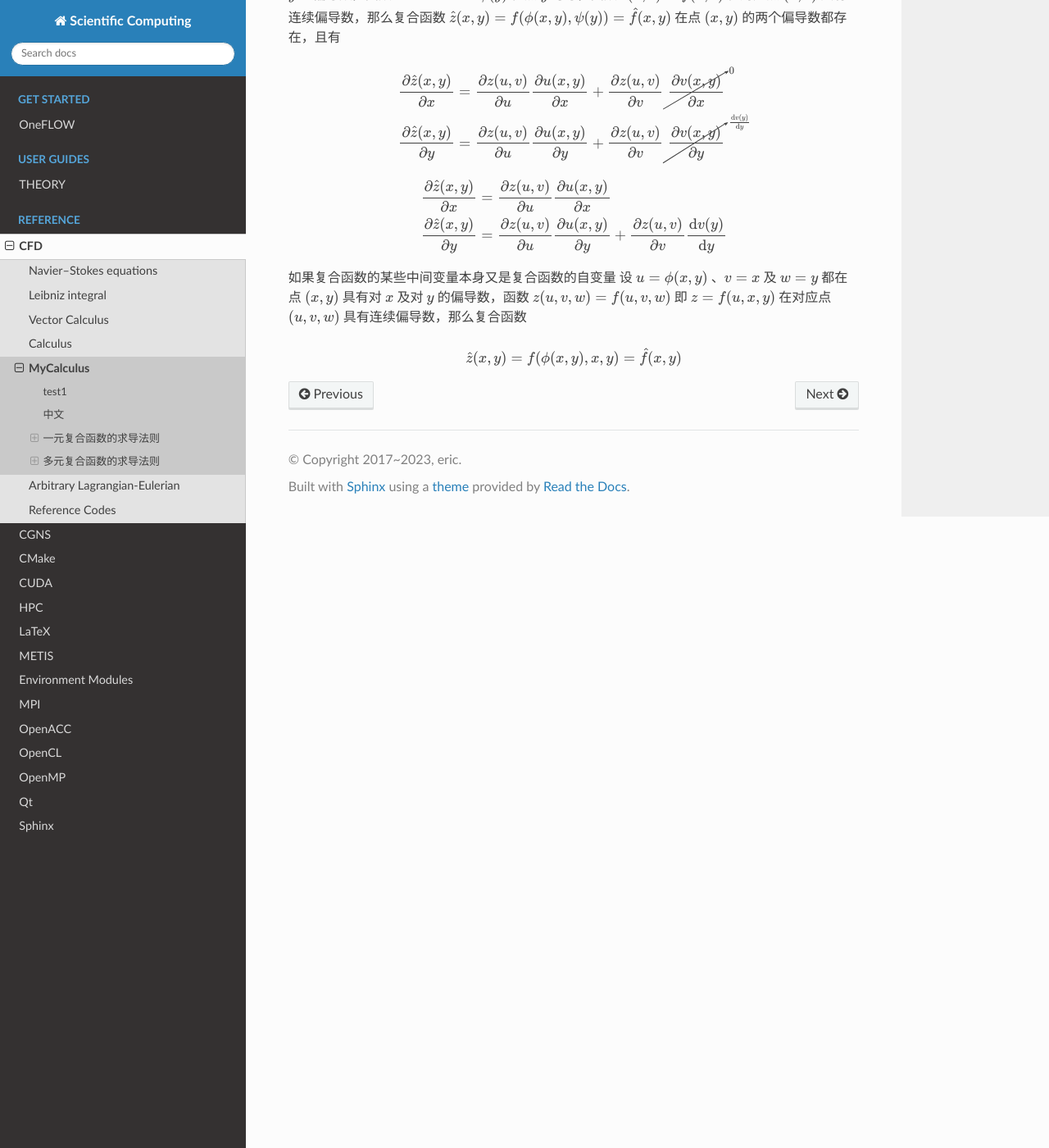
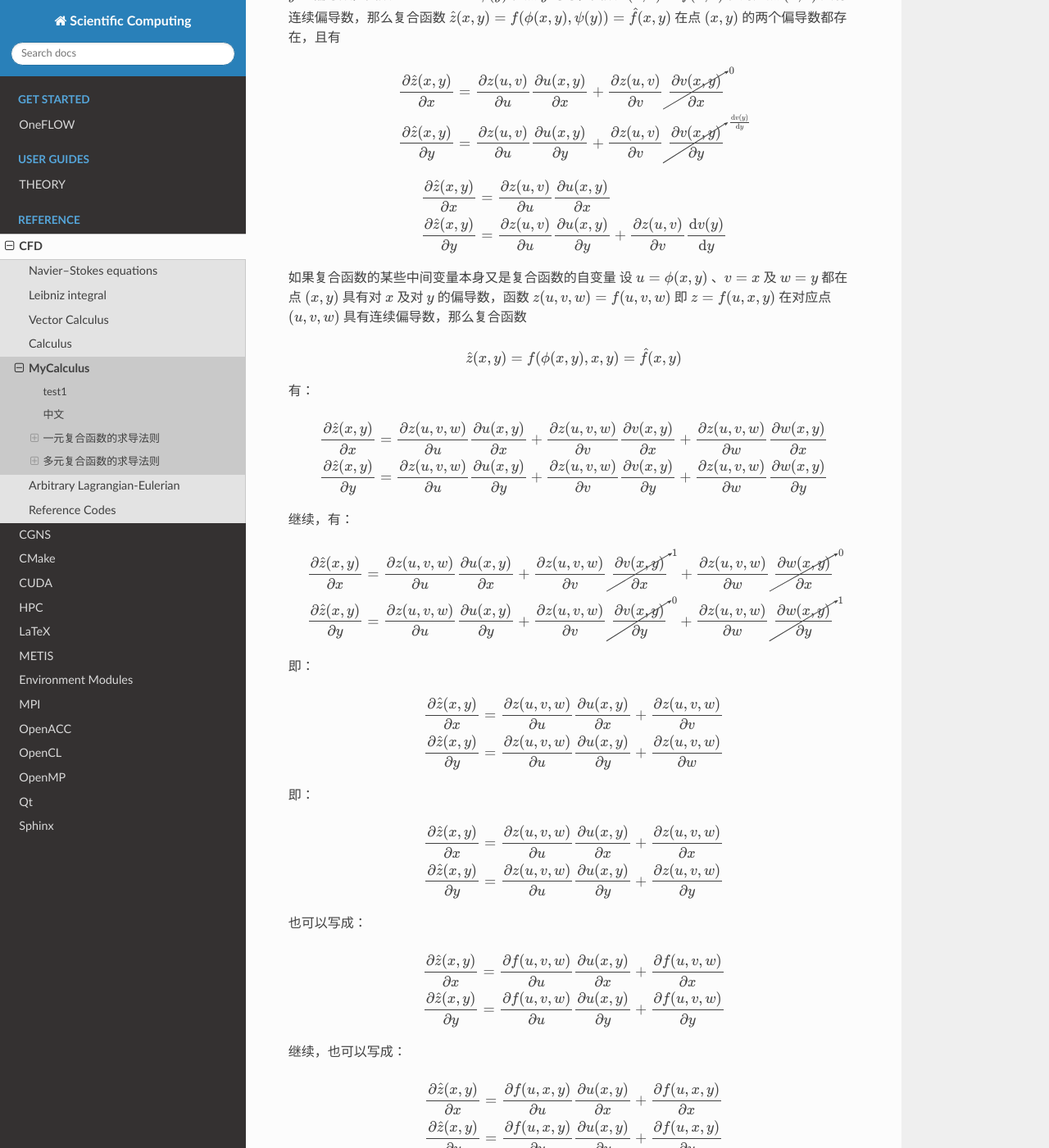
Before and after one commit to eric2003/test-doc, a Sphinx documentation site: the page built from docs/source/cfd/mycalculus.rst, in a window 1280 px wide and 1400 px high, scrolled down 3957 px. Shown: the whole window at 82% size. Built offline with Sphinx 7.4.7 and the Read the Docs theme 2.0.0, drawn with Linux system fonts in a browser that asks for light colours; some of the changed text lies outside the part shown.

Commit message:
Update mycalculus.rst

```diff
--- a/docs/source/cfd/mycalculus.rst
+++ b/docs/source/cfd/mycalculus.rst
@@ -245,3 +245,85 @@ test1
 
 .. math::
   \hat{z}(x,y)=f(\phi(x,y),x,y)=\hat{f}(x,y)
+
+
+有：
+
+.. math::
+  \begin{align}
+    \frac{\partial \hat{z}(x,y)}{\partial x} & = \frac{\partial z(u,v,w)}{\partial u} \frac{\partial u(x,y)}{\partial x}+
+    \frac{\partial z(u,v,w)}{\partial v} \frac{\partial v(x,y)}{\partial x}+
+    \frac{\partial z(u,v,w)}{\partial w} \frac{\partial w(x,y)}{\partial x}\\
+    \frac{\partial \hat{z}(x,y)}{\partial y} & = \frac{\partial z(u,v,w)}{\partial u} \frac{\partial u(x,y)}{\partial y}+
+    \frac{\partial z(u,v,w)}{\partial v} \frac{\partial v(x,y)}{\partial y}+
+    \frac{\partial z(u,v,w)}{\partial w} \frac{\partial w(x,y)}{\partial y}
+  \end{align}
+
+继续，有：
+
+.. math::
+  \begin{align}
+    \frac{\partial \hat{z}(x,y)}{\partial x} & = \frac{\partial z(u,v,w)}{\partial u} \frac{\partial u(x,y)}{\partial x}+
+    \frac{\partial z(u,v,w)}{\partial v} \cancelto{1}{\frac{\partial v(x,y)}{\partial x}}+
+    \frac{\partial z(u,v,w)}{\partial w} \cancelto{0}{\frac{\partial w(x,y)}{\partial x}}\\
+    \frac{\partial \hat{z}(x,y)}{\partial y} & = \frac{\partial z(u,v,w)}{\partial u} \frac{\partial u(x,y)}{\partial y}+
+    \frac{\partial z(u,v,w)}{\partial v} \cancelto{0}{\frac{\partial v(x,y)}{\partial y}}+
+    \frac{\partial z(u,v,w)}{\partial w} \cancelto{1}{\frac{\partial w(x,y)}{\partial y}}
+  \end{align}
+
+即：
+
+.. math::
+  \begin{align}
+    \frac{\partial \hat{z}(x,y)}{\partial x} & = \frac{\partial z(u,v,w)}{\partial u} \frac{\partial u(x,y)}{\partial x}+
+    \frac{\partial z(u,v,w)}{\partial v}\\
+    \frac{\partial \hat{z}(x,y)}{\partial y} & = \frac{\partial z(u,v,w)}{\partial u} \frac{\partial u(x,y)}{\partial y}+
+    \frac{\partial z(u,v,w)}{\partial w}
+  \end{align}
+
+即：
+
+.. math::
+  \begin{align}
+    \frac{\partial \hat{z}(x,y)}{\partial x} & = \frac{\partial z(u,v,w)}{\partial u} \frac{\partial u(x,y)}{\partial x}+
+    \frac{\partial z(u,v,w)}{\partial x}\\
+    \frac{\partial \hat{z}(x,y)}{\partial y} & = \frac{\partial z(u,v,w)}{\partial u} \frac{\partial u(x,y)}{\partial y}+
+    \frac{\partial z(u,v,w)}{\partial y}
+  \end{align}
+
+也可以写成：
+
+.. math::
+  \begin{align}
+    \frac{\partial \hat{z}(x,y)}{\partial x} & = \frac{\partial f(u,v,w)}{\partial u} \frac{\partial u(x,y)}{\partial x}+
+    \frac{\partial f(u,v,w)}{\partial x}\\
+    \frac{\partial \hat{z}(x,y)}{\partial y} & = \frac{\partial f(u,v,w)}{\partial u} \frac{\partial u(x,y)}{\partial y}+
+    \frac{\partial f(u,v,w)}{\partial y}
+  \end{align}
+
+继续，也可以写成：
+
+.. math::
+  \begin{align}
+    \frac{\partial \hat{z}(x,y)}{\partial x} & = \frac{\partial f(u,x,y)}{\partial u} \frac{\partial u(x,y)}{\partial x}+
+    \frac{\partial f(u,x,y)}{\partial x}\\
+    \frac{\partial \hat{z}(x,y)}{\partial y} & = \frac{\partial f(u,x,y)}{\partial u} \frac{\partial u(x,y)}{\partial y}+
+    \frac{\partial f(u,x,y)}{\partial y}
+  \end{align}
+
+需要注意的是，虽然数值上有：
+
+.. math::
+  \begin{align}
+    \hat{z}(x,y)&= \hat{f}(x,y)=z(u(x,y),x,y)=f(u(x,y),x,y)\\
+  \end{align}
+
+但是，函数形式上
+
+.. math::
+  \begin{align}
+    \hat{z}&\ne z\\
+    \hat{f}&\ne f\\
+    \hat{z}&\equiv \hat{f}\\
+    {z}&\equiv {f}\\
+  \end{align}
```
